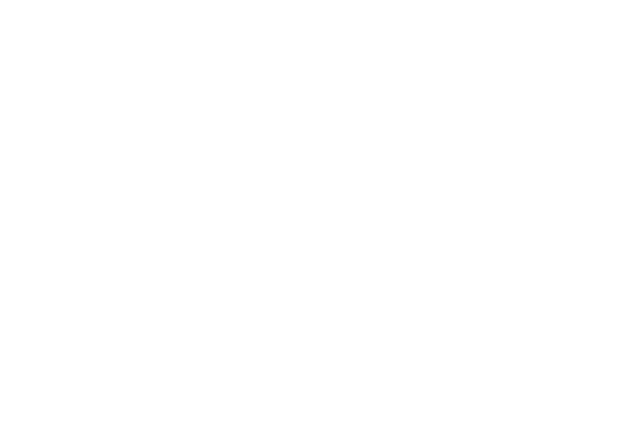
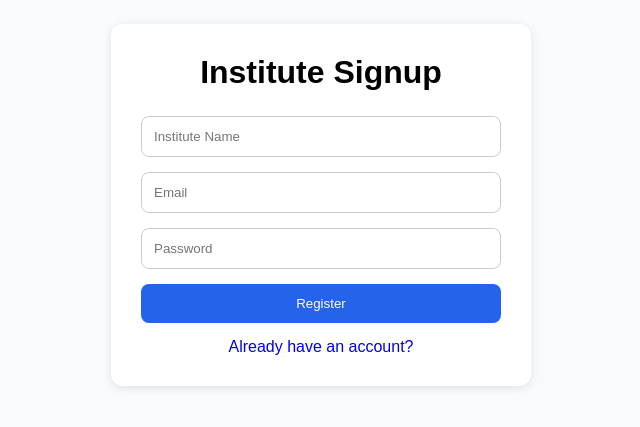
Before and after one commit to khuranasmarth06-cmd/CertiChain, a React (Vite) app: page /institute/signup in a window 1280 px wide. Before the commit this address had no page. Shown: the part 195-622 px from the top of the page, without its empty margins (319-959 px from the left). Built offline with nearby package versions, Linux system fonts and the light colour scheme.

Commit message:
added login and signup pages

```diff
--- a/src/App.jsx
+++ b/src/App.jsx
@@ -3,6 +3,12 @@ import StudentDashboard from "./pages/StudentDashboard";
 import Home from "./pages/Home";
 import Verify from "./pages/Verify";
 import InstituteDashboard from "./pages/InstituteDashboard";
+import InstituteLogin from "./pages/InstituteLogin";
+import InstituteSignup from "./pages/InstituteSignup";
+import CompanyLogin from "./pages/CompanyLogin";
+import CompanySignup from "./pages/CompanySignup";
+import StudentLogin from "./pages/StudentLogin";
+import StudentSignup from "./pages/StudentSignup";
 function App() {
   return (
     <BrowserRouter>
@@ -23,6 +29,30 @@ function App() {
          path="/institute"
          element={<InstituteDashboard />}
         />
+        <Route
+         path="/institute/login"
+         element={<InstituteLogin />}
+        />
+        <Route
+         path="/institute/signup"
+         element={<InstituteSignup />}
+        />
+        <Route
+         path="/company/login"
+         element={<CompanyLogin />}
+        />
+        <Route
+         path="/company/signup"
+         element={<CompanySignup />}
+        />
+        <Route
+         path="/student/login"
+         element={<StudentLogin />}
+        />
+        <Route
+         path="/student/signup"
+         element={<StudentSignup />}
+        />
       </Routes>
     </BrowserRouter>
   );
--- /dev/null
+++ b/src/pages/CompanyLogin.jsx
@@ -0,0 +1,24 @@
+import "../styles/Auth.css";
+function CompanyLogin() {
+  return (
+    <div className="auth-container">
+      <div className="auth-card">
+        <h1>Company Login</h1>
+        <form className="auth-form">
+          <input
+            type="email"
+            placeholder="Company Email"
+          />
+          <input
+            type="password"
+            placeholder="Password"
+          />
+          <button>
+            Login
+          </button>
+        </form>
+      </div>
+    </div>
+  );
+}
+export default CompanyLogin;
--- /dev/null
+++ b/src/pages/CompanySignup.jsx
@@ -0,0 +1,27 @@
+import "../styles/Auth.css";
+function CompanySignup() {
+  return (
+    <div className="auth-container">
+      <div className="auth-card">
+        <h1>Company Signup</h1>
+        <form className="auth-form">
+          <input
+            placeholder="Company Name"
+          />
+          <input
+            type="email"
+            placeholder="Email"
+          />
+          <input
+            type="password"
+            placeholder="Password"
+          />
+          <button>
+            Register
+          </button>
+        </form>
+      </div>
+    </div>
+  );
+}
+export default CompanySignup;
--- /dev/null
+++ b/src/pages/InstituteLogin.jsx
@@ -0,0 +1,30 @@
+import { Link } from "react-router-dom";
+import "../styles/Auth.css";
+function InstituteLogin() {
+  return (
+    <div className="auth-container">
+      <div className="auth-card">
+        <h1>Institute Login</h1>
+        <form className="auth-form">
+          <input
+            type="email"
+            placeholder="Institute Email"
+          />
+          <input
+            type="password"
+            placeholder="Password"
+          />
+          <button>
+            Login
+          </button>
+        </form>
+        <div className="auth-footer">
+          <Link to="/institute/signup">
+            Create Account
+          </Link>
+        </div>
+      </div>
+    </div>
+  );
+}
+export default InstituteLogin;
--- /dev/null
+++ b/src/pages/InstituteSignup.jsx
@@ -0,0 +1,33 @@
+import { Link } from "react-router-dom";
+import "../styles/Auth.css";
+function InstituteSignup() {
+  return (
+    <div className="auth-container">
+      <div className="auth-card">
+        <h1>Institute Signup</h1>
+        <form className="auth-form">
+          <input
+            placeholder="Institute Name"
+          />
+          <input
+            type="email"
+            placeholder="Email"
+          />
+          <input
+            type="password"
+            placeholder="Password"
+          />
+          <button>
+            Register
+          </button>
+        </form>
+        <div className="auth-footer">
+          <Link to="/institute/login">
+            Already have an account?
+          </Link>
+        </div>
+      </div>
+    </div>
+  );
+}
+export default InstituteSignup;
--- /dev/null
+++ b/src/pages/StudentLogin.jsx
@@ -0,0 +1,24 @@
+import "../styles/Auth.css";
+function StudentLogin() {
+  return (
+    <div className="auth-container">
+      <div className="auth-card">
+        <h1>Student Login</h1>
+        <form className="auth-form">
+          <input
+            type="email"
+            placeholder="Email"
+          />
+          <input
+            type="password"
+            placeholder="Password"
+          />
+          <button>
+            Login
+          </button>
+        </form>
+      </div>
+    </div>
+  );
+}
+export default StudentLogin;
--- /dev/null
+++ b/src/pages/StudentSignup.jsx
@@ -0,0 +1,27 @@
+import "../styles/Auth.css";
+function StudentSignup() {
+  return (
+    <div className="auth-container">
+      <div className="auth-card">
+        <h1>Student Signup</h1>
+        <form className="auth-form">
+          <input
+            placeholder="Full Name"
+          />
+          <input
+            type="email"
+            placeholder="Email"
+          />
+          <input
+            type="password"
+            placeholder="Password"
+          />
+          <button>
+            Register
+          </button>
+        </form>
+      </div>
+    </div>
+  );
+}
+export default StudentSignup;
--- /dev/null
+++ b/src/styles/Auth.css
@@ -0,0 +1,40 @@
+.auth-container {
+  min-height: 100vh;
+  display: flex;
+  justify-content: center;
+  align-items: center;
+  background: #f8fafc;
+}
+.auth-card {
+  width: 420px;
+  background: white;
+  padding: 30px;
+  border-radius: 12px;
+  box-shadow:
+    0 2px 10px rgba(0,0,0,.1);
+}
+.auth-card h1 {
+  text-align: center;
+  margin-bottom: 25px;
+}
+.auth-form {
+  display: flex;
+  flex-direction: column;
+  gap: 15px;
+}
+.auth-form input {
+  padding: 12px;
+  border: 1px solid #ccc;
+  border-radius: 8px;
+}
+.auth-form button {
+  padding: 12px;
+  border: none;
+  background: #2563eb;
+  color: white;
+  border-radius: 8px;
+}
+.auth-footer {
+  text-align: center;
+  margin-top: 15px;
+}
```
